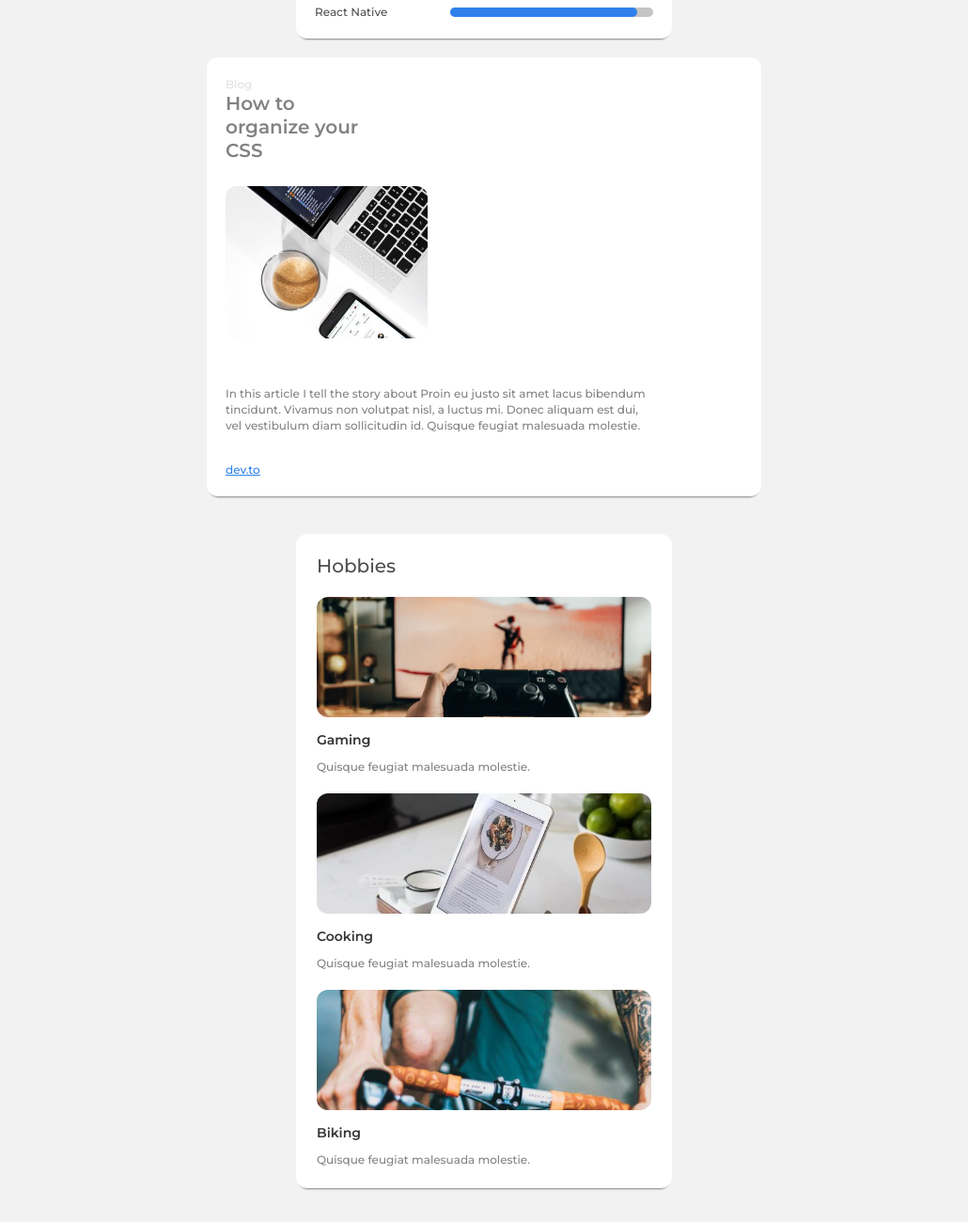
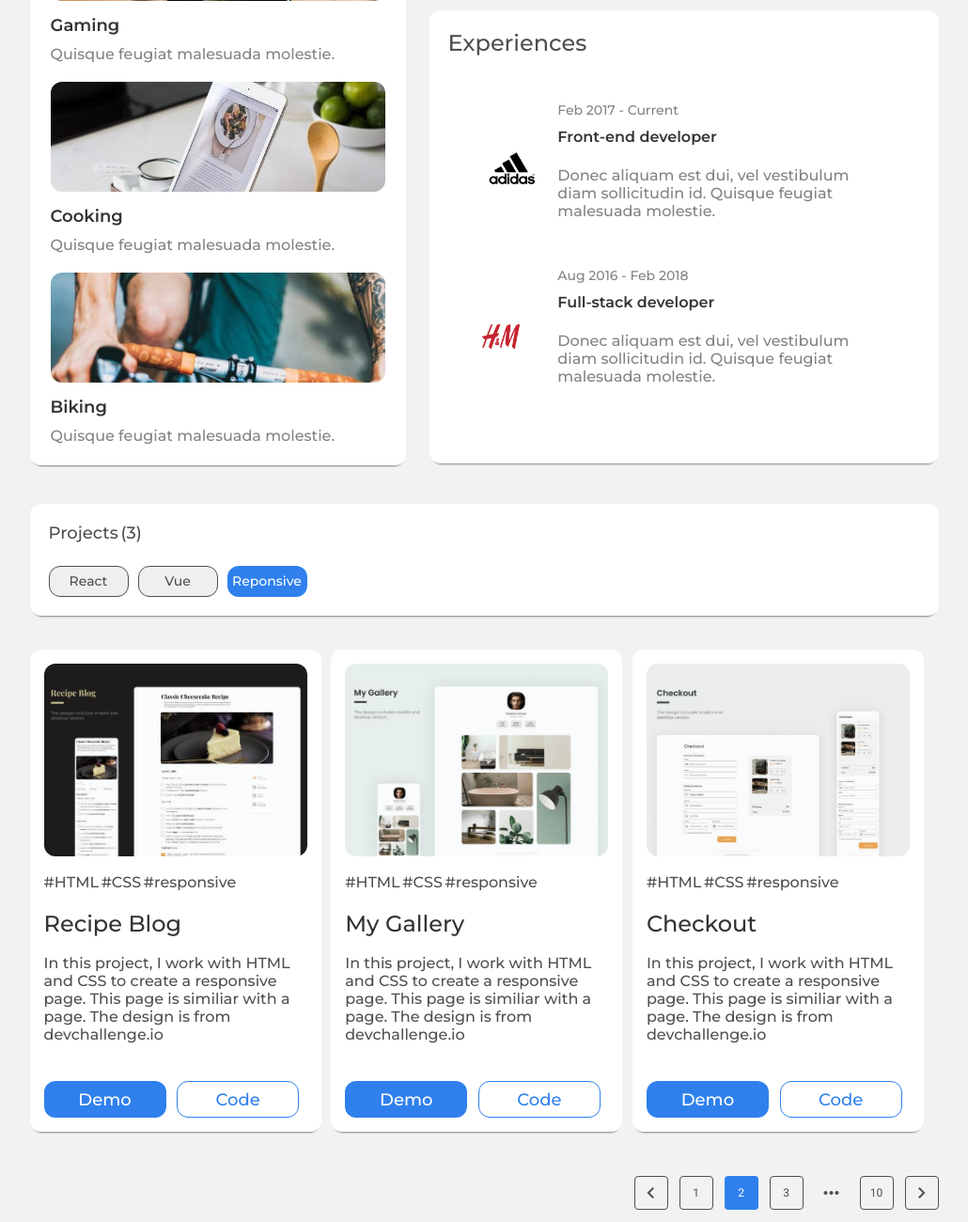
Before and after one commit to joselacruz/Portafolio-challenge, a plain HTML site: page index.html in a window 1280 px wide. Shown: the part 820-2120 px from the top of the page at 94% size, without its empty margins (125-1155 px from the left). Drawn offline with Linux system fonts and the light colour scheme.

```diff
--- a/index.html
+++ b/index.html
@@ -1,17 +1,19 @@
 <!DOCTYPE html>
 <html lang="en">
+
 <head>
     <meta charset="UTF-8">
     <meta http-equiv="X-UA-Compatible" content="IE=edge">
     <meta name="viewport" content="width=device-width, initial-scale=1.0">
     <title>Portfolio</title>
-    <link href="https://fonts.googleapis.com/icon?family=Material+Icons"
-    rel="stylesheet">
+    <link href="https://fonts.googleapis.com/icon?family=Material+Icons" rel="stylesheet">
     <link rel="stylesheet" href="./styles/main.css">
     <link rel="stylesheet" href="./styles/destokp.css" media="(min-width:900px)">
 </head>
+
 <body>
     <main>
+        <div class="grilla">
             <section class="main-profile">
                 <figure>
                     <img src="./src/img/person1.png" alt="rostro de una persona">
@@ -26,9 +28,11 @@
                     <span class="material-icons">call</span>
                     <p>(+58) 414 952 5949</p>
                 </div>
-            <p class="profile-bio">Self-motivated developer, who is willing to learn and create outstanding UI applications.
-
-                Donec aliquam est dui, vel vestibulum diam sollicitudin id. Quisque feugiat malesuada molestie. </p>
+                <p class="profile-bio">Self-motivated developer, who is willing to learn and create outstanding UI
+                    applications.
+                    <br /><br />
+                    Donec aliquam est dui, vel vestibulum diam sollicitudin id. Quisque feugiat malesuada molestie.
+                </p>
             </section>
             <section class="main-about-me">
                 <section class="about-me-skills">
@@ -78,9 +82,10 @@
                         <h2>How to organize your CSS</h2>
                         <div class="blog-img"></div>
                     </div>
-           <p>In this article I tell the story about Proin eu justo sit amet lacus bibendum tincidunt. Vivamus non volutpat nisl, a luctus mi.
-
-               Donec aliquam est dui, vel vestibulum diam sollicitudin id. Quisque feugiat malesuada molestie.</p>
+                    <p>In this article I tell the story about Proin eu justo sit amet lacus bibendum tincidunt. Vivamus
+                        non volutpat nisl, a luctus mi. <br /> <br />
+                        Donec aliquam est dui, vel vestibulum diam sollicitudin id. Quisque feugiat malesuada molestie.
+                    </p>
                     <a href="https://dev.to/">dev.to</a>
                 </section>
 
@@ -110,20 +115,22 @@
                         <div class="experiences-card-info">
                             <small>Feb 2017 - Current</small>
                             <p>Front-end developer</p>
-            <p>Donec aliquam est dui, vel vestibulum diam sollicitudin id. Quisque feugiat malesuada molestie.</p>
+                            <p>Donec aliquam est dui, vel vestibulum diam sollicitudin id. Quisque feugiat malesuada
+                                molestie.</p>
                         </div>
                         <div class="experiences-card-logo">
                         </div>
                         <div class="experiences-card-info">
                             <small>Aug 2016 - Feb 2018</small>
                             <p>Full-stack developer</p>
-        <p>Donec aliquam est dui, vel vestibulum diam sollicitudin id. Quisque feugiat malesuada molestie.</p>
-      </div>
+                            <p>Donec aliquam est dui, vel vestibulum diam sollicitudin id. Quisque feugiat malesuada
+                                molestie.</p>
                         </div>
                     </div>
 
 
-           </div>
+
+
         </section>
         </section>
         <section class="main-projects">
@@ -147,9 +154,10 @@
                         <span>#CSS</span>
                         <span>#responsive</span>
                         <h3>Recipe Blog</h3>
-                <p>In this project, I work with HTML and CSS to create a responsive page. This page is similiar with a page. The design is from devchallenge.io</p>
-                <button class="card-info-buttonDemo">Demo</button>
-                <button class="card-info-buttonCode">Code</button>
+                        <p>In this project, I work with HTML and CSS to create a responsive page. This page is similiar
+                            with a page. The design is from devchallenge.io</p>
+                        <button class="card-info-buttonDemo"><a href="https://joselacruz.github.io/recipe-blog-mobile/recipes.html">Demo</a></button>
+                        <button class="card-info-buttonCode"><a href="https://github.com/joselacruz/recipe-blog-mobile">Code</a></button>
                     </div>
                 </article>
 
@@ -163,9 +171,10 @@
                         <span>#CSS</span>
                         <span>#responsive</span>
                         <h3>My Gallery</h3>
-                <p>In this project, I work with HTML and CSS to create a responsive page. This page is similiar with a page. The design is from devchallenge.io</p>
-                <button class="card-info-buttonDemo">Demo</button>
-                <button class="card-info-buttonCode">Code</button>
+                        <p>In this project, I work with HTML and CSS to create a responsive page. This page is similiar
+                            with a page. The design is from devchallenge.io</p>
+                            <button class="card-info-buttonDemo"><a href="https://joselacruz.github.io/recipe-gallery/">Demo</a></button>
+                            <button class="card-info-buttonCode"><a href="https://github.com/joselacruz/recipe-gallery">Code</a></button>
                     </div>
                 </article>
 
@@ -178,21 +187,35 @@
                         <span>#CSS</span>
                         <span>#responsive</span>
                         <h3>Checkout</h3>
-                <p>In this project, I work with HTML and CSS to create a responsive page. This page is similiar with a page. The design is from devchallenge.io</p>
-                <button class="card-info-buttonDemo">Demo</button>
-                <button class="card-info-buttonCode">Code</button>
+                        <p>In this project, I work with HTML and CSS to create a responsive page. This page is similiar
+                            with a page. The design is from devchallenge.io</p>
+                            <button class="card-info-buttonDemo"><a href="">Demo</a></button>
+                            <button class="card-info-buttonCode"><a href="">Code</a></button>
                     </div>
                 </article>
 
 
             </div>
+            <div class="projects-card-pagination">
+                <div class="button-pagination button__navigator"><span class="material-icons">chevron_left</span></div>
+                <div class="button-pagination button__number">1</div>
+                <div class="button-pagination button__number">2</div>
+                <div class="button-pagination button__number">3</div>
+                <div class="button-pagination button__number button__dotted"><span class="material-icons">
+                    more_horiz
+                    </span></div>
+                <div class="button-pagination button__number">10</div>
+                <div class="button-pagination button__navigator">
+                    <span class="material-icons">chevron_right</span>
+                </div>
+            </div>
         </section>
-
-
+    </div>
     </main>
     <footer>
         <p> created by <b>joselacruzperez</b>- devChallenges.io</p>
 
     </footer>
 </body>
+
 </html>
--- a/styles/destokp.css
+++ b/styles/destokp.css
@@ -0,0 +1,170 @@
+:root{
+    --font-big: 2.4rem;
+    --line-bing: 2.9rem;
+    --font-medium: 1.8rem;
+    --line-medim:2.2rem;
+    --font-normal: 1.6rem;
+    --line-normal:1.9rem;
+    --font-small: 1.4rem;
+    --line-small:1.7rem;
+    }
+
+
+main{
+    display: grid;
+    justify-content: center;
+}
+.grilla{
+    width: 967px;
+}
+.main-profile{
+    min-width: 100%;
+    display: grid;
+    grid-template-columns: max-content auto auto;
+    grid-template-rows: repeat(3,52px);
+    gap: 23px;
+}
+
+.main-profile figure{
+    width: 200px;
+}
+.profile-bio{
+    grid-column: 2/4;
+    width: 92%
+}
+.profile-contact{
+    width: 282px;
+    justify-self: flex-end;
+}
+.profile-data,.profile-contact{
+    margin: 0;
+}
+
+.main-about-me{
+    display: flex;
+    flex-wrap: wrap;
+    justify-content: space-between;
+    position: relative;
+    margin-block-start: 40px;
+    height: 1026px;
+}
+.about-me-skills{
+    height: 286px;
+    margin: 0;
+}
+
+
+.about-me-blog{
+    margin:  0;
+    width: 542px;
+    margin-block-start: 0px;
+    margin-block-end: 40px;
+}
+
+.about-me-hobbies{
+    margin: 0;
+    position: relative;
+    top: -198px;
+}
+
+.about-me-experiences{
+    margin: 0;
+   width: 542px;
+    height: 482px;
+}
+.head-blog{
+    display: flex;
+    justify-content: space-between;
+}
+
+.about-me-blog h2{
+    width: 181px;
+}
+.head-blog .blog-img{
+    width: 323px;
+    height: 210px;
+    margin-block-start: 0px;
+}
+.about-me-hobbies div{
+    height: 117px;
+}
+.projects-head{
+    width: 100%;
+}
+.projects-card-container{
+    width: 100%;
+    margin-block-start: 36px;
+}
+.main-projects .projects-card-container .projects-card{
+    width: 310px;
+}
+.projects-card-container{
+    height: 544px;
+    overflow-x: auto;
+    overflow-y: auto;
+    white-space: normal;
+}
+.projects-card-container .projects-card figure {
+    margin-inline-end: 18px;
+    height: 205px;
+
+ }
+ .card-info button{
+    width: 130px;
+    height: 39px;
+    cursor: pointer;
+ }
+ .projects-card-container .projects-card figure  img{
+    object-fit: cover;
+    height: 100%;
+}
+.card-info .card-info-buttonDemo{
+    background-color: var(--blue-background);
+    color: #FFFFFF;
+    margin-inline-end: 9px;
+}
+
+.projects-head .projects-head-buttons button{
+    cursor: pointer;
+}
+
+.projects-card-pagination{
+ width: 100%;
+ margin-block-start: 16px;
+ display: flex;
+ gap: 12px;
+ justify-content: flex-end;
+}
+.projects-card-pagination .button-pagination{
+width: 36px;
+height: 36px;
+border: 1px solid #4F4F4F;
+border-radius: 4px;
+display: flex;
+justify-content: center;
+align-items: center;
+font-family: 'Roboto';
+font-weight: 400;
+font-size: 1.2rem;
+line-height: 1.4rem;
+color: #4F4F4F;
+cursor: pointer;
+}
+
+.projects-card-pagination .button__dotted{
+    border: none;
+}
+
+.projects-card-pagination .button-pagination:nth-child(3){
+    background-color: #2F80ED;
+    color: #FFFFFF;
+    border: none;
+}
+.projects-card-pagination .button-pagination:hover{
+  background-color: #2F80ED;
+  border: none;
+  color: #FFFFFF;
+}
+.card-info button a:hover{
+    color: black;
+}
--- a/styles/main.css
+++ b/styles/main.css
@@ -18,6 +18,14 @@ body{
 --grey-secondary: #828282;
 --blackgrey:#333333;
 --blue-background: #2F80ED;
+--font-big: 2rem;
+--line-bing: 2.5rem;
+--font-medium: 1.4rem;
+--line-medim:1.9rem;
+--font-normal: 1.2rem;
+--line-normal:1.7rem;
+--font-small: 1rem;
+--line-small:1.4rem;
 }
 img{
     width: 100%;
@@ -48,27 +56,27 @@ main{
 .profile-data p:nth-child(1){
  color: var(--grey-primary);
  font-weight: 600;
- font-size: 2rem;
- line-height: 2.5rem;
+ font-size: var(--font-big);
+ line-height: var(--line-bing)
 
 }
 .profile-data p:nth-child(2){
 color: var(--grey-secondary);
 font-weight: 500;
-font-size: 1.4rem;
-line-height: 1.9rem;
+font-size: var(--font-medium);
+line-height: var(--line-medim);
 
 }
 .profile-contact{
     margin-block-start: 10px;
     color: var(--grey-primary);
-    font-size: 1.4rem;
-    line-height: 1.9rem;
+    font-size: var(--font-medium);
+    line-height: var(--line-medim)
 
 
 }
 .profile-contact span{
-    font-size: 1.4rem;
+    font-size: var(--font-medium);
     vertical-align: bottom;
     margin-inline-end: 5px;
 
@@ -81,8 +89,8 @@ line-height: 1.9rem;
 .profile-bio{
     margin-block-start: 10px;
     color: var(--grey-secondary);
-    font-size: 1.4rem;
-    line-height: 1.9rem;
+    font-size: var(--font-medium);
+    line-height: var(--line-medim);
 }
 
 .about-me-skills{
@@ -97,14 +105,14 @@ line-height: 1.9rem;
 }
 .about-me-skills h2{
     font-weight: 700;
-    font-size: 1.4rem;
-    line-height: 1.9rem;
+    font-size: var(--font-medium);
+    line-height: var(--line-medim);
     color: var(--grey-primary);
 }
 .about-me-skills .skills-file p {
 font-weight: 500;
-font-size: 1.2rem;
-line-height: 1.7rem;
+font-size: var(--font-normal);
+line-height: var(--line-normal);
 color: var(--grey-primary);
 
 }
@@ -160,15 +168,15 @@ color: var(--grey-primary);
 }
 .about-me-blog p:nth-child(1){
 font-weight: 500;
-font-size: 1.2rem;
-line-height: 1.7rem;
+font-size: var(--font-normal);
+line-height: var(--line-normal);
 color: #E0E0E0;
 }
 .about-me-blog h2{
     color:var(--grey-secondary);
     font-weight: 600;
-    font-size: 2rem;
-    line-height: 2.5rem;
+    font-size: var(--font-big);
+    line-height: var(--line-bing);
     width: 142px;
 }
 .head-blog .blog-img {
@@ -184,16 +192,16 @@ color: #E0E0E0;
 .about-me-blog p:nth-child(3){
 width: 80%;
 font-weight: 500;
-font-size: 1.2rem;
-line-height: 1.7rem;
+font-size: var(--font-normal);
+line-height: var(--line-normal);
 color: var(--grey-secondary);
 margin-block-start: 50px;
 margin-block-end: 30px;
 }
 .about-me-blog a{
     font-weight: 500;
-    font-size: 1.2rem;
-    line-height: 1.7rem;
+    font-size: var(--font-normal);
+    line-height: var(--line-normal);
     color: var(--blue-background);
 }
 
@@ -209,8 +217,8 @@ margin-block-end: 30px;
 }
 .about-me-hobbies h2{
     font-weight: 500;
-    font-size: 2rem;
-    line-height: 2.5rem;
+    font-size: var(--font-big);
+    line-height: var(--line-bing);
     color: var(--grey-primary);
 }
 .about-me-hobbies div{
@@ -226,14 +234,14 @@ margin-block-end: 30px;
     margin-block-start: 15px;
     margin-block-end: 10px;
     font-weight: 600;
-    font-size: 1.4rem;
-    line-height: 1.9rem;
+    font-size: var(--font-medium);
+    line-height: var(--line-medim);
     color: var(--blackgrey);
 }
 .about-me-hobbies p{
     font-weight: 500;
-    font-size: 1.2rem;
-    line-height: 1.7rem;
+    font-size: var(--font-normal);
+    line-height: var(--line-normal);
     color: var(--grey-secondary);
 }
 .about-me-hobbies div:nth-child(2){
@@ -267,8 +275,8 @@ margin-block-end: 30px;
 .about-me-experiences h2{
     color: var(--grey-primary);
     font-weight: 500;
-    font-size: 2rem;
-    line-height: 2.5rem;
+    font-size: var(--font-big);
+    line-height: var(--line-bing);
     margin-block-end: 40px;
 }
 .about-me-experiences .experiences-card-logo{
@@ -293,23 +301,23 @@ margin-block-end: 30px;
 }
 .experiences-card-info small{
     font-weight: 500;
-    font-size: 1rem;
-    line-height: 1.4rem;
+    font-size: var(--font-small);
+    line-height: var(--line-small);
     color: var(--grey-secondary);
 
 }
 .experiences-card-info p:nth-child(2){
     font-weight: 600;
-    font-size: 1.2rem;
-    line-height: 1.7rem;
+    font-size: var(--font-normal);
+    line-height: var(--line-normal);
     color: var(--blackgrey);
     margin-block-start: 10px;
 }
 .experiences-card-info p:nth-child(3){
     margin-block-start: 22px;
     font-weight: 500;
-    font-size: 1.2rem;
-    line-height: 1.7rem;
+    font-size: var(--font-normal);
+    line-height:var(--line-normal);
     color:var(--grey-secondary)
 }
 
@@ -326,8 +334,8 @@ margin-block-end: 30px;
 .main-projects .projects-head span{
     color: var(--grey-primary);
     font-weight: 500;
-    font-size: 1.4rem;
-    line-height: 1.9rem;
+    font-size: var(--font-medium);
+    line-height: var(--line-medim);
     display: inline-block;
     margin-block-end: 24px;
 }
@@ -346,8 +354,8 @@ margin-block-end: 30px;
     border-radius: 12px;
     font-family: 'Montserrat';
     font-weight: 500;
-    font-size: 1rem;
-    line-height: 1.4rem;
+    font-size: var(--font-small);
+    line-height: var(--line-small);
 }
 .projects-head .projects-head-buttons button:nth-child(1),
 .projects-head .projects-head-buttons button:nth-child(2){
@@ -357,7 +365,7 @@ color: var(--grey-primary);
 .projects-card-container{
  width: 85%;
     max-width: 1046px;
-    height: 472px;
+    height: 434px;
     margin: 0 auto;
     margin-block-start: 17px;
     /* padding:  20px; */
@@ -383,12 +391,23 @@ color: var(--grey-primary);
     }
     .projects-card-container .projects-card figure {
        width: 100%;
+       height: 134px;
 
+    }
+    .projects-card-container .projects-card figure  img{
+        border-radius: 12px;
+        object-fit: cover;
+        object-position: top;
+        height: 100%;
+
+     }
+     .card-info{
+        margin-block-start: 18px;
     }
     .card-info span,    .card-info p{
     font-weight: 500;
-    font-size: 1.2rem;
-    line-height: 1.7rem;
+    font-size: var(--font-normal);
+    line-height: var(--line-normal);
     color: var(--grey-primary);
     margin-block-end: 40px;
     white-space: normal;
@@ -397,32 +416,41 @@ color: var(--grey-primary);
     .card-info h3{
    color: var(--blackgrey);
     font-weight: 500;
-    font-size: 2rem;
-    line-height: 2.5rem;
+    font-size: var(--font-big);
+    line-height: var(--line-bing);
     margin-block-start: 20px;
     margin-block-end: 18px;
     }
     .card-info button{
-        width: 75px;
-        height: 35px;
+        width: 97px;
+        height: 32px;
         border: none;
         outline: none;
         border-radius: 12px;
         font-family: 'Montserrat';
        font-style: normal;
        font-weight: 500;
-      font-size: 1.4rem;
-       line-height: 1.9rem;
-
+      font-size: var(--font-medium);
+       line-height: var(--line-medim);
     }
-
-    .card-info .card-info-buttonDemo{
+    .card-info button a{
+        text-decoration: none;
+    }
+    .card-info .card-info-buttonDemo {
         background-color: var(--blue-background);
         color: #FFFFFF;
-        margin-inline-end: 11px;
+        margin-inline-end: 5px;
+        text-decoration: none;
+    }
+    .card-info .card-info-buttonDemo a {
+        color: #FFFFFF;
     }
     .card-info .card-info-buttonCode{
         border: 1px solid #2F80ED;
+        color: var(--blue-background);
+        background: transparent;
+    }
+    .card-info .card-info-buttonCode a{
         color: var(--blue-background);
     }
 
@@ -433,7 +461,10 @@ color: var(--grey-primary);
         font-family: 'Montserrat';
 font-style: normal;
 font-weight: 500;
-font-size: 1.4rem;
-line-height: 1.7rem;
+font-size: var(--font-normal);
+line-height: var(--line-normal);
 color: var(--grey-secondary);
     }
+    .projects-card-pagination{
+        display: none;
+    }
```
Lines whose indentation alone changed are shown as unchanged.
